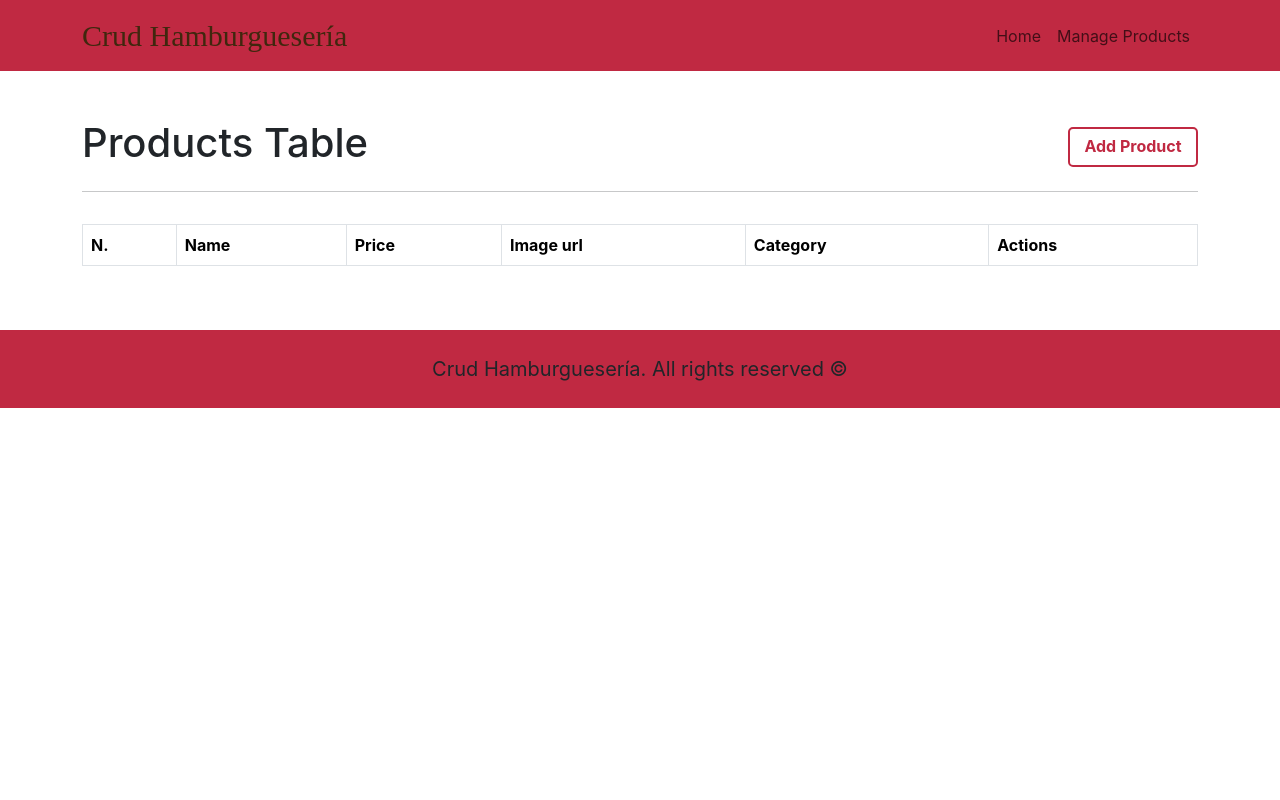
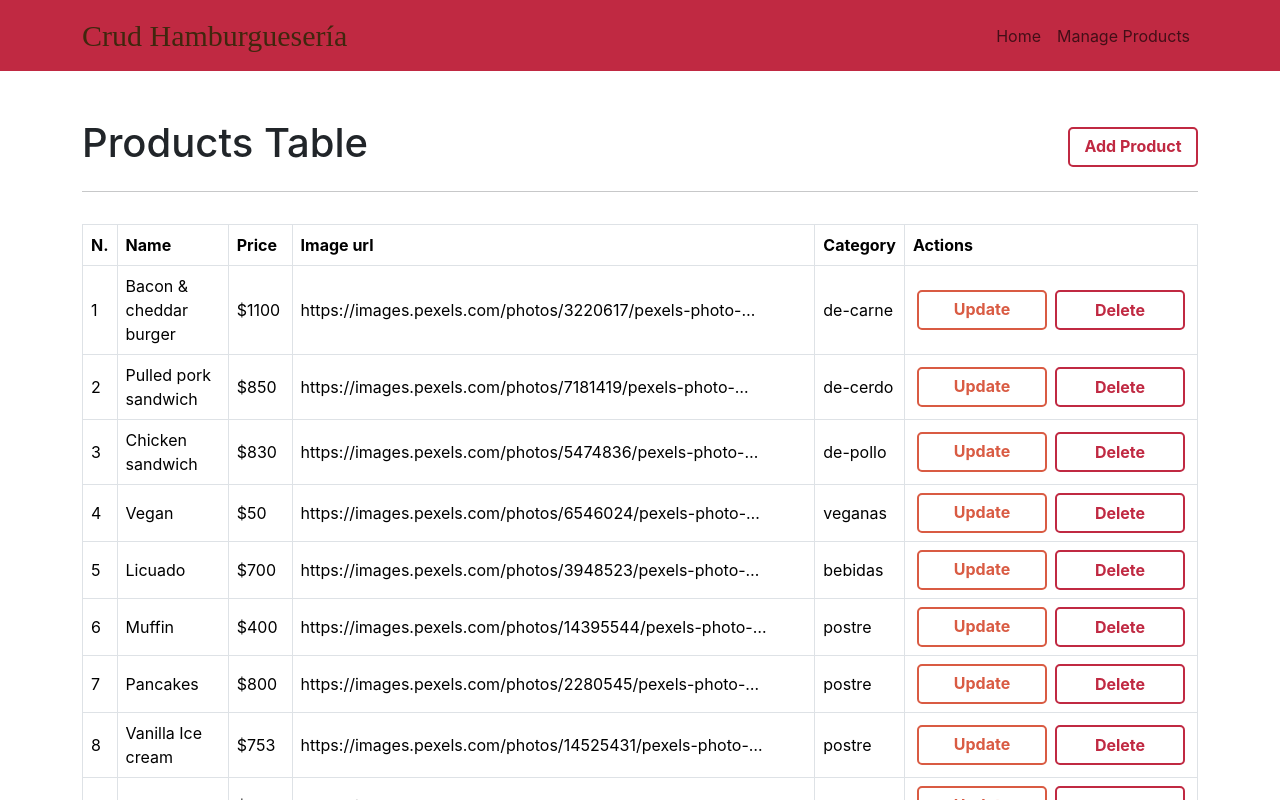
Before and after one commit to abelcg/crudBurgers-65i, a React (Vite) app: page /product/table in a window 1280 px wide. Shown: the top 800 px of the page. Built offline with nearby package versions, Linux system fonts and the light colour scheme; data requests are answered from the project's data file.

Commit message:
add readProducts branch

```diff
--- a/package.json
+++ b/package.json
@@ -10,6 +10,7 @@
     "preview": "vite preview"
   },
   "dependencies": {
+    "axios": "^1.5.1",
     "bootstrap": "^5.3.2",
     "react": "^18.2.0",
     "react-bootstrap": "^2.9.1",
--- a/src/App.jsx
+++ b/src/App.jsx
@@ -1,23 +1,49 @@
+import { useEffect, useState } from 'react';
 import './App.css';
 import 'bootstrap/dist/css/bootstrap.min.css';
 import { BrowserRouter, Routes, Route } from 'react-router-dom';
 import Home from './components/views/Home/Home';
+import Navigation from './components/layout/Navigation';
+import Footer from './components/layout/Footer';
+import Error404 from './components/views/error404/Error404';
 import ProductsTable from './components/views/productsTable/ProductsTable';
-import Error404 from './components/views/error404/Error404';
 import ProductCreate from './components/views/productCreate/ProductCreate';
 import ProductEdit from './components/views/productEdit/ProductEdit';
-import Navigation from './components/layout/Navigation';
-import Footer from './components/layout/Footer';
+import axios from './config/axiosInit';
 
 function App() {
+  const [products, setProducts] = useState();
+
+  //usamos la variable de entorno
+  const URL = import.meta.env.VITE_API_HAMBURGUESERIA;
+
+  useEffect(() => {
+    //llamada a la API
+    getAPI();
+    // eslint-disable-next-line react-hooks/exhaustive-deps
+  }, []);
+
+  const getAPI = async () => {
+    try {
+      /* const res = await fetch(URL);
+      const productApi = await res.json();
+      setProducts(productApi); */
+
+      const res = await axios.get(URL);
+      //console.log(res.data);
+      setProducts(res.data);
+    } catch {
+      console.log('hubo un error en el server');
+    }
+  };
 
   return (
     <BrowserRouter>
       <Navigation />
       <main>
         <Routes>
-          <Route exact path='/' element={<Home />} />
-          <Route exact path='/product/table' element={<ProductsTable />} />
+          <Route exact path='/' element={<Home products={products} />} />
+          <Route exact path='/product/table' element={<ProductsTable products={products} />} />
           <Route exact path='/product/create' element={<ProductCreate />} />
           <Route exact path='/product/edit/:id' element={<ProductEdit />} />
           <Route exact path='*' element={<Error404 />} />
--- a/src/components/layout/Navigation.jsx
+++ b/src/components/layout/Navigation.jsx
@@ -1,5 +1,6 @@
 import { Container, Nav, Navbar } from 'react-bootstrap';
 import { Link } from 'react-router-dom';
+
 
 const Navigation = () => {
   return (
--- a/src/components/views/productsTable/Product/Product.jsx
+++ b/src/components/views/productsTable/Product/Product.jsx
@@ -5,17 +5,17 @@ const Product = ({ product }) => {
 
   return (
     <tr>
-      <td>{product._id}</td>
-      <td>{product.productName}</td>
-      <td>${product.price}</td>
+      <td>{product?.id}</td>
+      <td>{product?.productName}</td>
+      <td>${product?.price}</td>
       <td>
-        <p className="truncate-img-link m-0">{product.urlImg}</p>
+        <p className="truncate-img-link m-0">{product?.urlImg}</p>
       </td>
-      <td>{product.category}</td>
+      <td>{product?.category}</td>
       <td className="w-25">
         <div className="d-flex justify-content-center">
           <Link
-            to={`/product/edit/${product._id}`}
+            to={`/product/edit/${product?.id}`}
             className="btn-orange mx-1 text-decoration-none text-center"
           >
             Update
--- a/src/components/views/productsTable/ProductsTable.jsx
+++ b/src/components/views/productsTable/ProductsTable.jsx
@@ -3,7 +3,7 @@ import { Container, Table } from "react-bootstrap";
 import { Link } from "react-router-dom";
 import Product from "./Product/Product";
 
-const ProductsTable = ({ products, URL, getApi }) => {
+const ProductsTable = ({ products }) => {
   return (
     <div>
       <Container className="py-5">
@@ -33,10 +33,10 @@ const ProductsTable = ({ products, URL, getApi }) => {
           <tbody>
             {products?.map((product) => (
               <Product
-                key={product._id}
+                key={product?.id}
                 product={product}
-                URL={URL}
-                getApi={getApi}
+                /*  URL={URL}
+                getApi={getApi} */
               />
             ))}
           </tbody>
--- a/src/config/axiosInit.js
+++ b/src/config/axiosInit.js
@@ -1,8 +1,9 @@
-import axios from "axios";
+import axios from 'axios';
+
 
 
 const instance = axios.create({
-  baseURL: import.meta.env.VITE_API_HAMBURGUESERIA,
+  baseURL: import.meta.env.VITE_API_HAMBURGUESERIA
 });
 
 export default instance;
```
Also changed, not shown: 2 other files (tests, documents, lock files or other folders).
